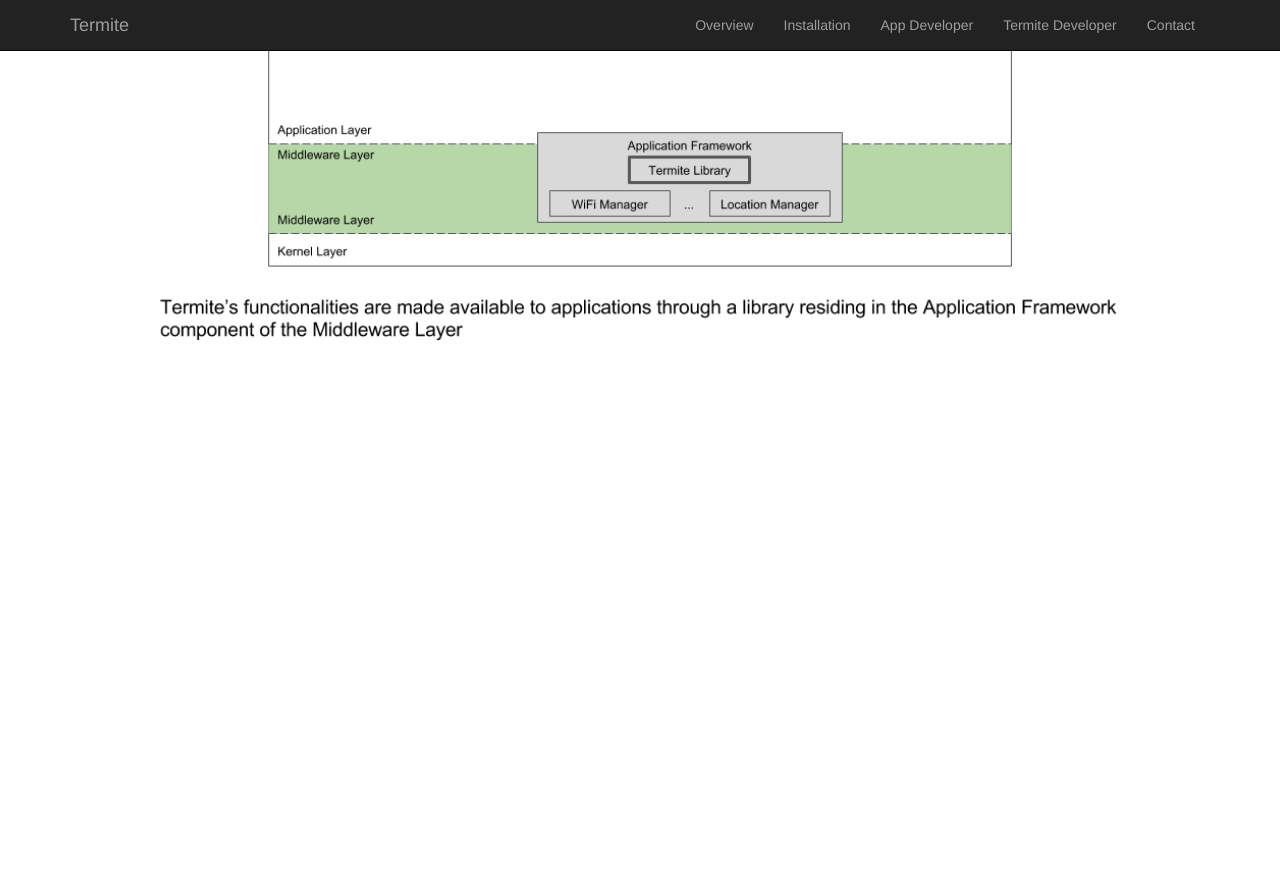
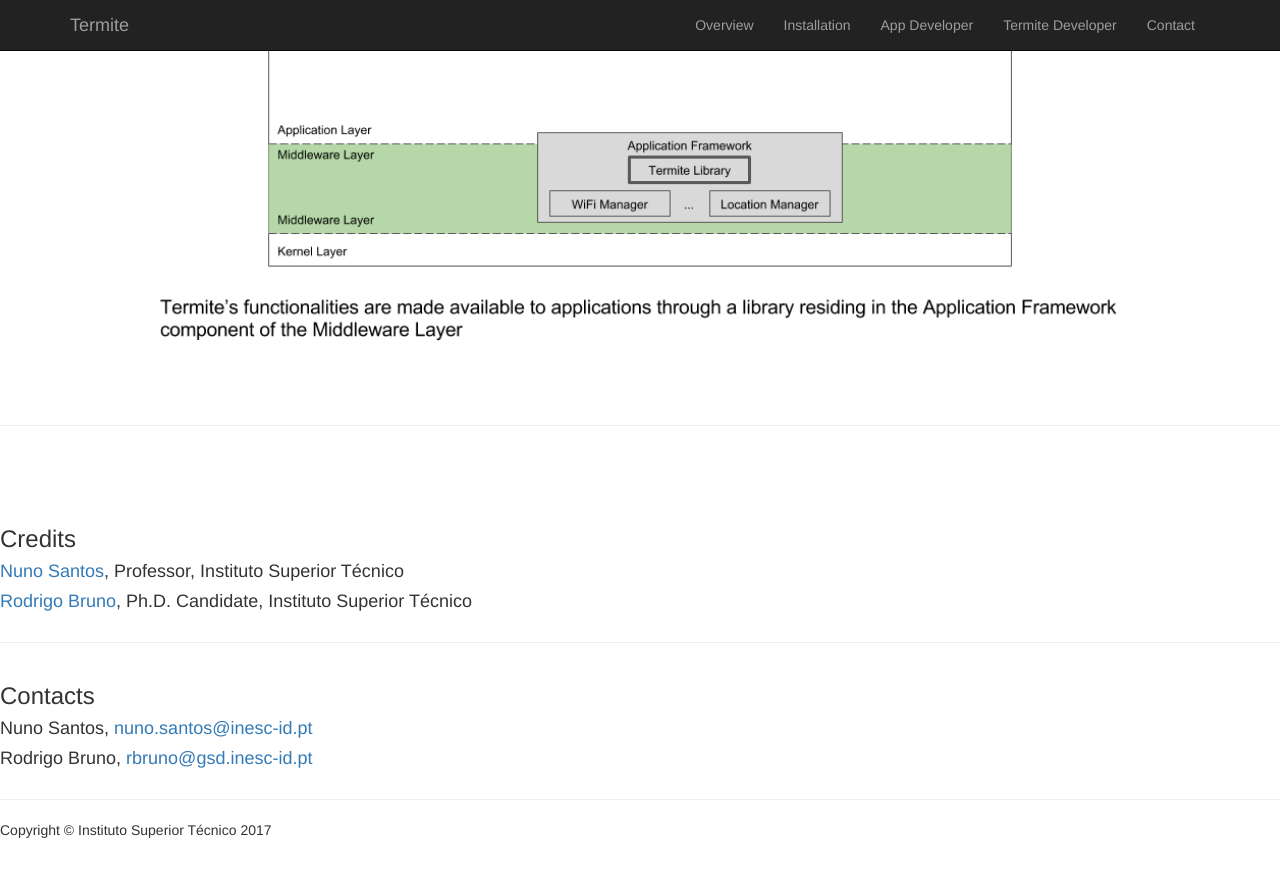
Before and after one commit to etraudonun/termite, a Jekyll site: the page device-detection.html, which Jekyll copies as it is, in a window 1280 px wide and 900 px high, scrolled down 6511 px. Shown: the top 877 px of the window. Built offline with Jekyll 4.4.1, drawn with Linux system fonts in a browser that asks for light colours; before the commit the page ends 6856 px from its top, so only the background shows below that.

Commit message:
Update device-detection.html

```diff
--- a/device-detection.html
+++ b/device-detection.html
@@ -143,7 +143,36 @@
 
         </div>
 
+    <hr class="featurette-divider">
 
+    <!-- Footer -->
+    <footer>
+        <div class="row">
+            <div class="col-md-12">
+                <h3>Credits</h3>
+                <h4><a href="http://www.gsd.inesc-id.pt/~nsantos/">Nuno Santos</a>, Professor, Instituto Superior Técnico</h4>
+                <h4><a href="http://www.gsd.inesc-id.pt/~rbruno/">Rodrigo Bruno</a>, Ph.D. Candidate, Instituto Superior Técnico</h4>
+            </div>
+        </div>
+
+        <hr>
+
+        <div class="row">
+            <div class="col-md-12">
+                <h3 id="contacts">Contacts</h3>
+                <h4>Nuno Santos, <a href="">nuno.santos@inesc-id.pt</a></h4>
+                <h4>Rodrigo Bruno, <a href="">rbruno@gsd.inesc-id.pt</a></h4>
+            </div>
+        </div>
+
+        <hr>
+
+        <div class="row">
+            <div class="col-lg-12">
+                <p>Copyright &copy; Instituto Superior Técnico 2017</p>
+            </div>
+        </div>
+    </footer>
 
 
 
```
